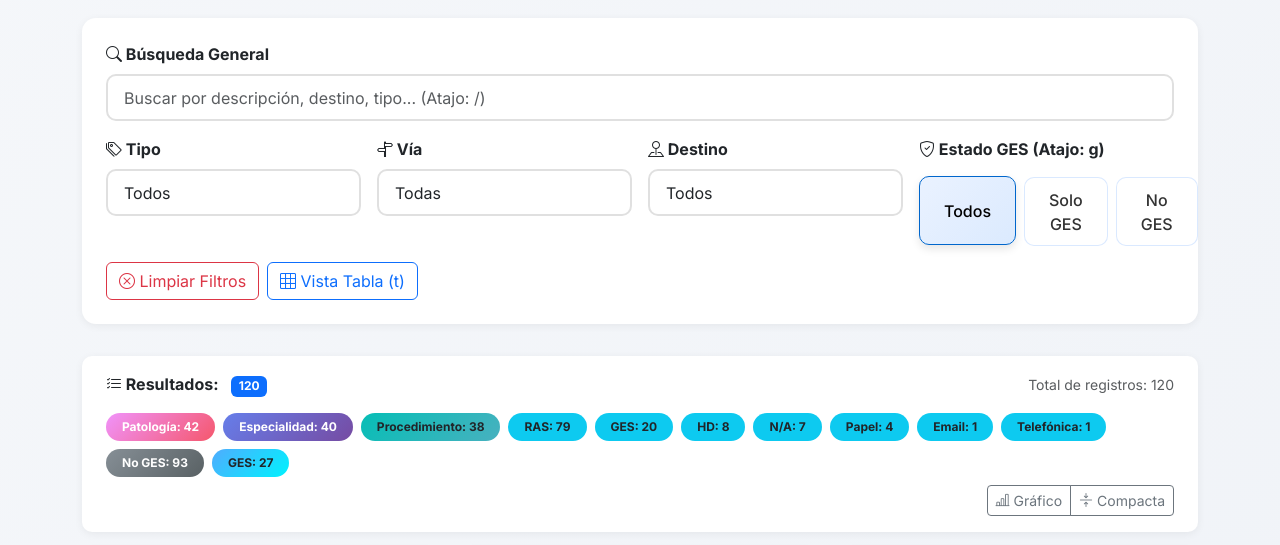
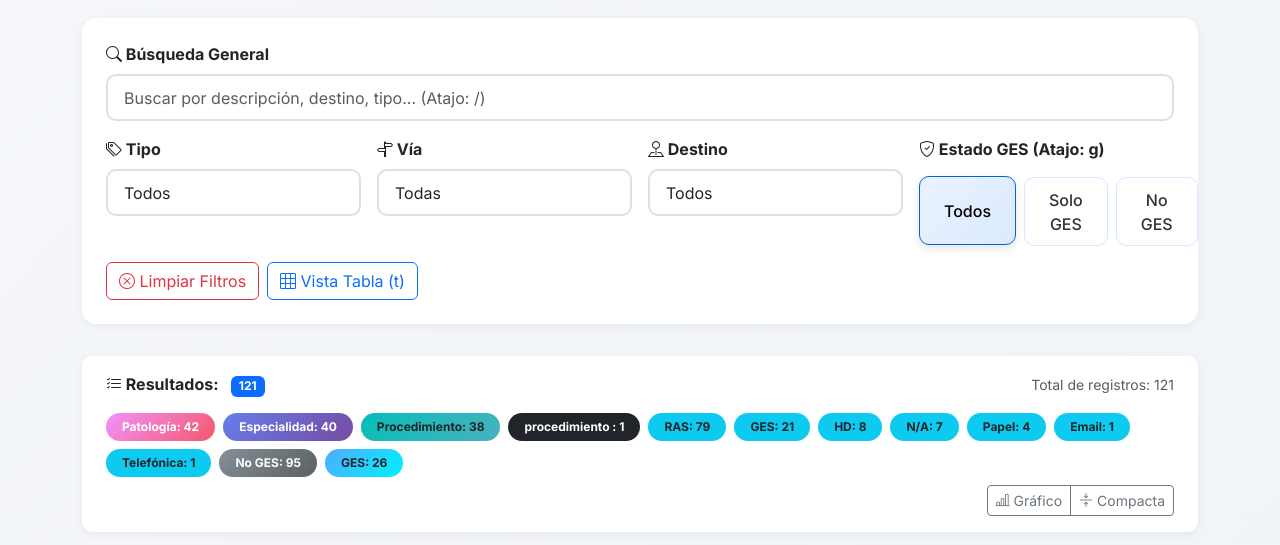
Before and after one commit to cesfamlu/DerivacionDatos, a plain HTML site: page index.html in a window 1280 px wide. Shown: the part 245-790 px from the top of the page. Drawn offline with nearby package versions, Linux system fonts and the light colour scheme.

Commit message:
Update GES entries and descriptions in index.html

```diff
--- a/index.html
+++ b/index.html
@@ -1614,7 +1614,7 @@
     "via": "GES",
     "detalle": "GES",
     "destino": "Hospital Base Valdivia",
-    "ges": "Si",
+    "ges": "No",
     "descripcion": "Artrosis - Severa de Cadera (Destino Traumatologia)"
   },
   {
@@ -1680,21 +1680,34 @@
     "detalle": "SIC Papel",
     "destino": "Hospital La Union",
     "ges": "Si",
-    "descripcion": "Colelitiasis (confirmado \"notificar\" Derivacion con examenes tomados, revisados y compensados IMC <40)",
+    "descripcion": "Colelitiasis  desde 35 a menor de 50 años (confirmado \"notificar\" Derivacion con examenes tomados, revisados y compensados IMC <40)",
     "imagen": "https://placehold.co/80x80/198754/ffffff?text=GES"
   },
+
+
+ {
+    "tipo": "procedimiento ",
+    "via": "GES",
+    "detalle": "GES",
+    "destino": "",
+    "ges": "Si",
+    "descripcion": "Eco Abdominal"
+  },
+
+
+
   {
     "tipo": "Patología",
     "via": "GES",
     "detalle": "SIC Papel",
     "destino": "Hospital Base Valdivia",
     "ges": "Si",
-    "descripcion": "Vicios de refracción en personas mayores de 65 años y mas "
+    "descripcion": "Vicios de refracción en personas mayor o igual a 65 años "
   },
   {
     "tipo": "Patología",
     "via": "GES",
-    "detalle": "SIC Papel",
+    "detalle": "Notificacion + receta",
     "destino": "Hospital Base Valdivia",
     "ges": "Si",
     "descripcion": "Asma Bronquial 15 años y mas "
@@ -1720,7 +1733,7 @@
     "via": "GES",
     "detalle": "Receta papel",
     "destino": "CESFAM",
-    "ges": "Si",
+    "ges": "No",
     "descripcion": "Ayudas Tecnicas Pilotos de 46 años a 64 años( siguientes dignosticos: acv severo, acv moderado, acv leve, artrosis de rodilla, amputaciones ortejo y metatardo, postrados(severos) Parkinson y Lesion Medular)"
   },
   {
```
